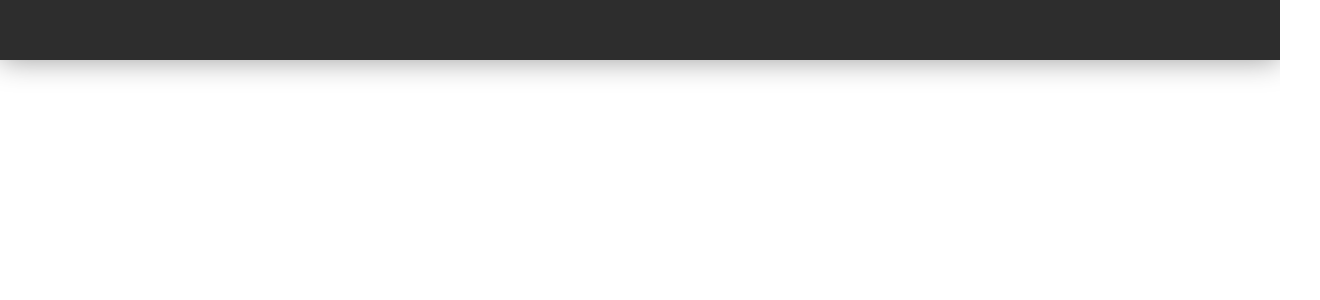
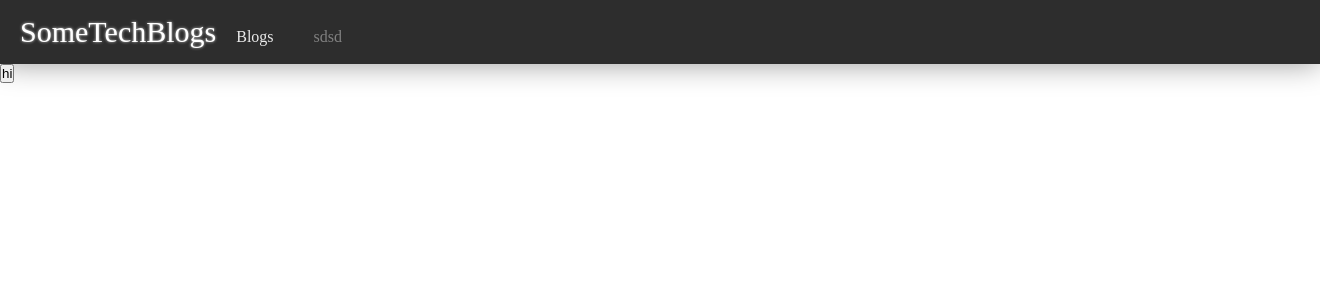
Before and after one commit to cosine7/Personal-Blog-Website-Frontend, a Vue app in the folder personalBlogSiteFrontend/: page / in a window 1280 px wide. Shown: the top 300 px of the page, 1320 px wide, since content can reach past the window. Built offline with nearby package versions, Linux system fonts and the light colour scheme.

Commit message:
add vue router

```diff
--- a/personalBlogSiteFrontend/package.json
+++ b/personalBlogSiteFrontend/package.json
@@ -8,7 +8,8 @@
     "preview": "vite preview"
   },
   "dependencies": {
-    "vue": "^3.2.25"
+    "vue": "^3.2.25",
+    "vue-router": "^4.0.14"
   },
   "devDependencies": {
     "@vitejs/plugin-vue": "^2.3.1",
--- a/personalBlogSiteFrontend/src/components/NavBar.vue
+++ b/personalBlogSiteFrontend/src/components/NavBar.vue
@@ -3,14 +3,38 @@
 </script>
 
 <template>
-  <nav></nav>
+  <nav>
+    <a href="javascript:;">SomeTechBlogs</a>
+    <router-link class="nav-link" to="/">Blogs</router-link>
+    <router-link class="nav-link" to="/sds">sdsd</router-link>
+  </nav>
+  <router-view></router-view>
 </template>
 
 <style scoped lang="less">
 nav {
+  display: flex;
+  align-items: baseline;
+  padding: 15px 20px;
   width: 100%;
-  height: 60px;
   background-color: rgb(45, 45, 45);
   box-shadow: 0 0 30px rgba(0, 0, 0, .4);
+
+  :first-child {
+    color: white;
+    font-size: 30px;
+    text-decoration: none;
+    text-shadow: 0 0 3px rgba(255, 255, 255, .8);
+  }
+}
+
+.nav-link {
+  margin: 0 20px;
+  color: gray;
+  text-decoration: none;
+}
+
+.router-link-active {
+  color: rgba(255, 255, 255, .9);
 }
 </style>
--- a/personalBlogSiteFrontend/src/main.ts
+++ b/personalBlogSiteFrontend/src/main.ts
@@ -1,4 +1,7 @@
 import { createApp } from 'vue'
 import App from './App.vue'
+import router from './router'
 
-createApp(App).mount('#app')
+const app = createApp(App)
+app.use(router)
+app.mount('#app')
--- /dev/null
+++ b/personalBlogSiteFrontend/src/pages/test.vue
@@ -0,0 +1,7 @@
+<script setup lang="ts">
+
+</script>
+
+<template>
+  <button>hi</button>
+</template>
--- /dev/null
+++ b/personalBlogSiteFrontend/src/router/index.ts
@@ -0,0 +1,9 @@
+import { createRouter, createWebHistory } from "vue-router";
+import test from '../pages/test.vue';
+
+export default createRouter({
+  history: createWebHistory(),
+  routes: [
+    { path: '/', component: test }
+  ],
+})
```
Also changed, not shown: 1 other file (tests, documents, lock files or other folders).
